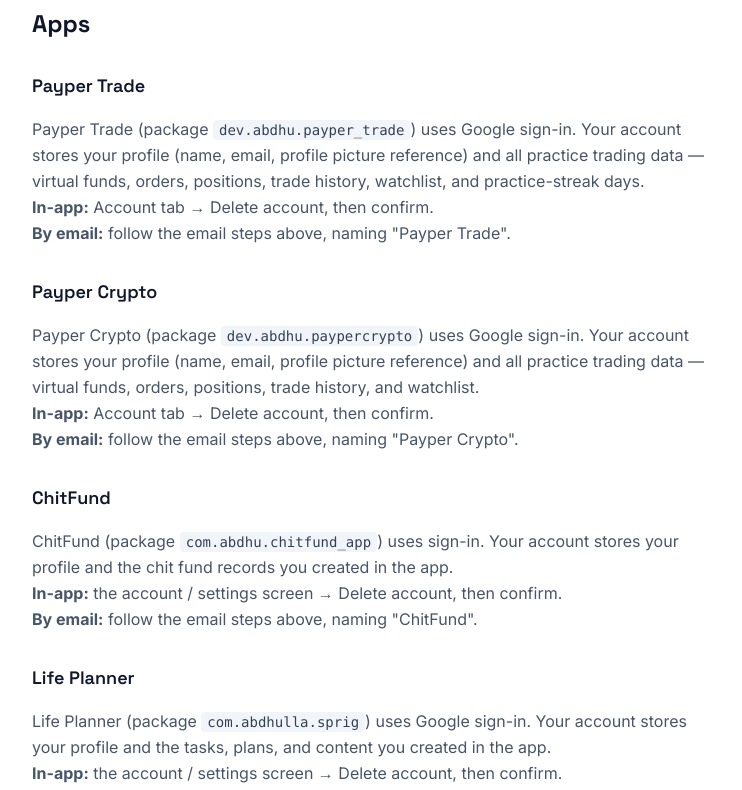
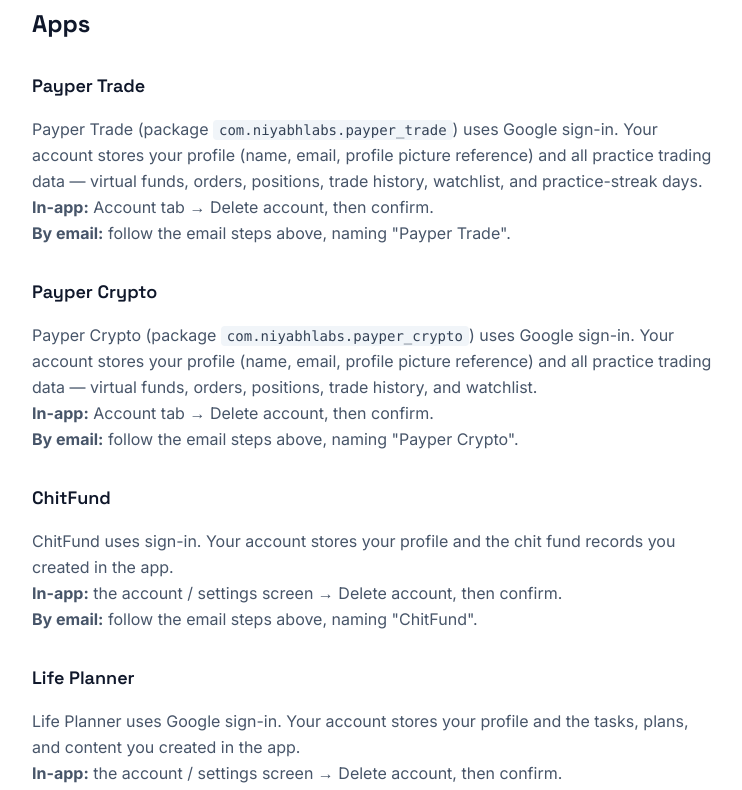
Before and after one commit to abdhulla-k/SERVICE-WEB, a Nuxt app: page /account-deletion in a window 1280 px wide. Shown: the part 1260-2050 px from the top of the page, without its empty margins (264-1006 px from the left). Built offline with nearby package versions, Linux system fonts and the light colour scheme.

Commit message:
Deletion page: niyabhlabs package names only
Payper Trade renamed to com.niyabhlabs.payper_trade (Payper Crypto to
follow); omit package codes for apps whose IDs carry the personal name.

Co-Authored-By: Claude Fable 5 <noreply@anthropic.com>

```diff
--- a/pages/account-deletion.vue
+++ b/pages/account-deletion.vue
@@ -14,7 +14,7 @@ const apps = [
   {
     id: 'payper-trade',
     name: 'Payper Trade',
-    pkg: 'dev.abdhu.payper_trade',
+    pkg: 'com.niyabhlabs.payper_trade',
     signIn: 'Google sign-in',
     place: 'Account tab → Delete account',
     data:
@@ -23,7 +23,7 @@ const apps = [
   {
     id: 'payper-crypto',
     name: 'Payper Crypto',
-    pkg: 'dev.abdhu.paypercrypto',
+    pkg: 'com.niyabhlabs.payper_crypto',
     signIn: 'Google sign-in',
     place: 'Account tab → Delete account',
     data:
@@ -32,7 +32,7 @@ const apps = [
   {
     id: 'chitfund',
     name: 'ChitFund',
-    pkg: 'com.abdhu.chitfund_app',
+    pkg: '',
     signIn: 'sign-in',
     place: 'the account / settings screen → Delete account',
     data: 'your profile and the chit fund records you created in the app'
@@ -40,7 +40,7 @@ const apps = [
   {
     id: 'life-planner',
     name: 'Life Planner',
-    pkg: 'com.abdhulla.sprig',
+    pkg: '',
     signIn: 'Google sign-in',
     place: 'the account / settings screen → Delete account',
     data: 'your profile and the tasks, plans, and content you created in the app'
@@ -122,8 +122,11 @@ const apps = [
       <template v-for="app in apps" :key="app.id">
         <h3 :id="app.id">{{ app.name }}</h3>
         <p>
-          {{ app.name }} (package <code>{{ app.pkg }}</code
-          >) uses {{ app.signIn }}. Your account stores {{ app.data }}.
+          {{ app.name }}<template v-if="app.pkg">
+            (package <code>{{ app.pkg }}</code
+            >)</template
+          >
+          uses {{ app.signIn }}. Your account stores {{ app.data }}.
           <br />
           <strong>In-app:</strong> {{ app.place }}, then confirm.
           <br />
```
